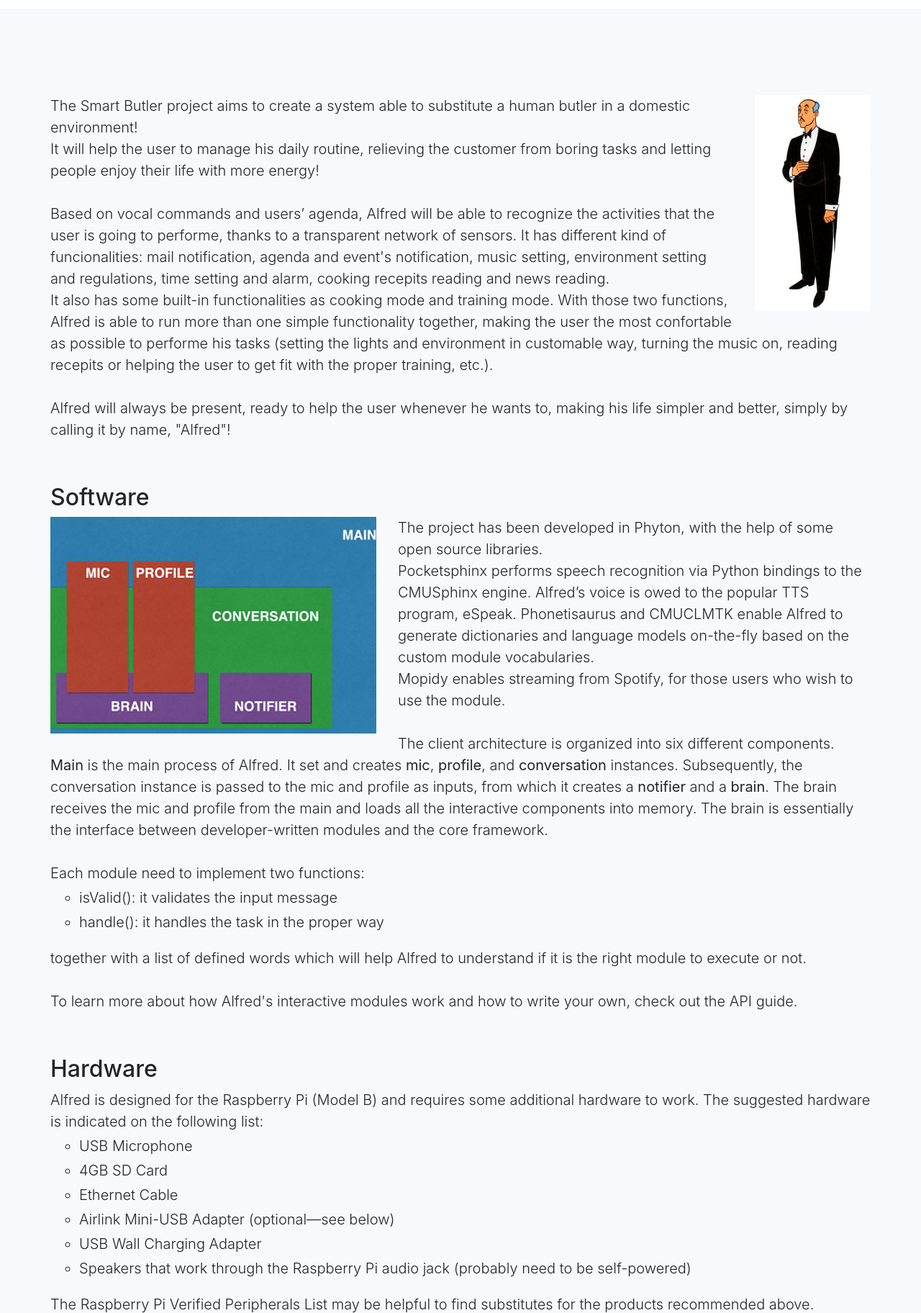
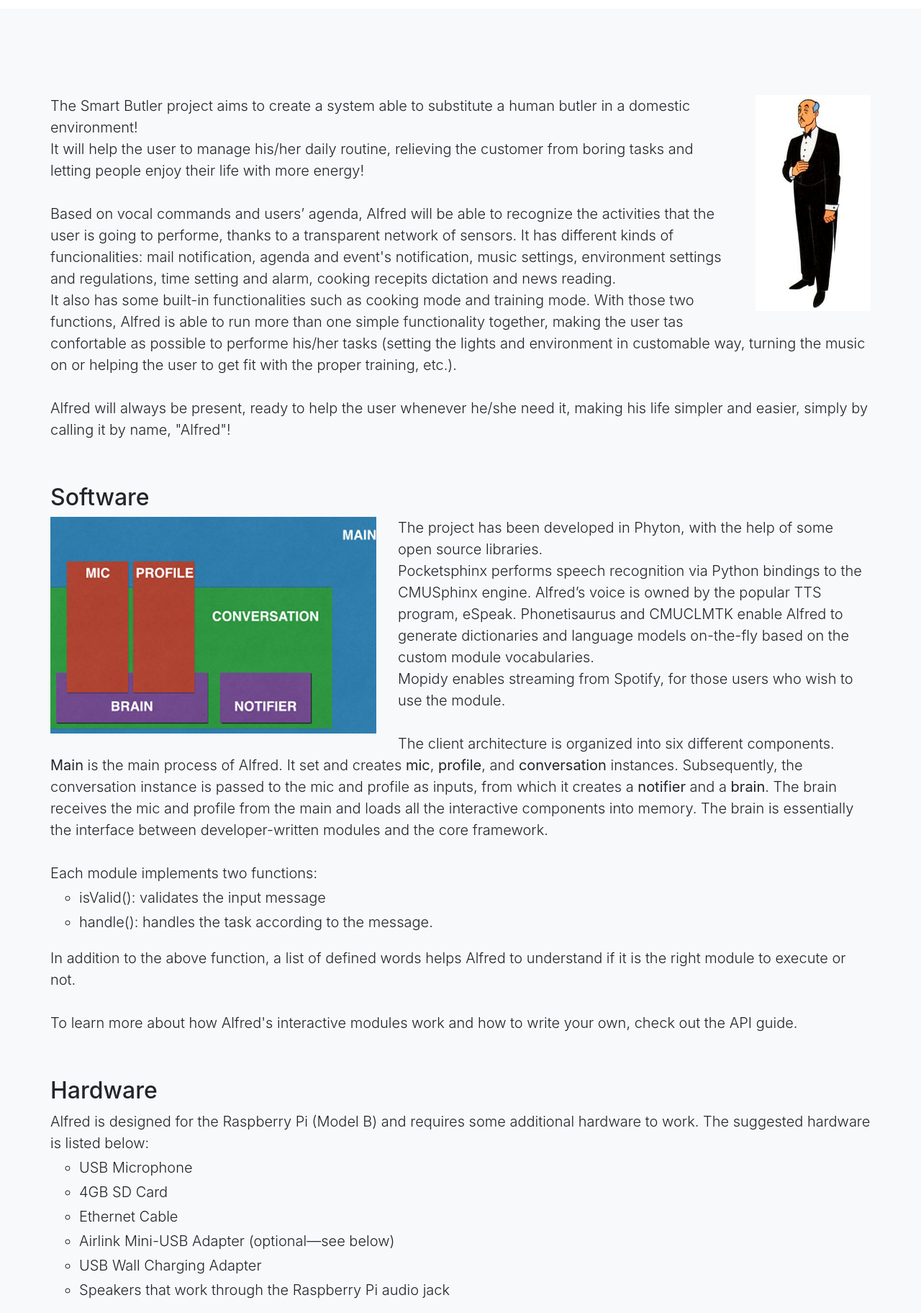
Before and after one commit to RonFrancesca/RonFrancesca.github.io, a website with bundled scripts: page alfred.html in a window 1280 px wide. Shown: the part 160-1984 px from the top of the page at 72% size. Built offline with nearby package versions, Linux system fonts and the light colour scheme.

Commit message:
Update alfred.html

```diff
--- a/alfred.html
+++ b/alfred.html
@@ -88,18 +88,18 @@
         <div class="row">
           <p class="lead mb-1"><img src="img/alfred/alfred.jpg" align="right" style="margin-left: 1.5em;margin-bottom: 1.5em">
             The Smart Butler project aims to create a system able to substitute a human butler in a domestic environment!
-            <br>It will help the user to manage his daily routine,
+            <br>It will help the user to manage his/her daily routine,
             relieving the customer from boring tasks and letting people enjoy their life with more energy!
           <br><br>
           Based on vocal commands and users’ agenda,
           Alfred will be able to recognize the activities that the user is going to performe, thanks to a transparent network of sensors.
-          It has different kind of funcionalities: mail notification, agenda and event's notification, music setting, environment setting and regulations,
-          time setting and alarm, cooking recepits reading and news reading.
-          <br>It also has some built-in functionalities as cooking mode and training mode. With those two functions, Alfred is able
-          to run more than one simple functionality together, making the user the most confortable as possible to performe his tasks (setting the lights and environment in customable way,
-          turning the music on, reading recepits or helping the user to get fit with the proper training, etc.).
+          It has different kinds of funcionalities: mail notification, agenda and event's notification, music settings, environment settings and regulations,
+          time setting and alarm, cooking recepits dictation and news reading.
+          <br>It also has some built-in functionalities such as cooking mode and training mode. With those two functions, Alfred is able
+          to run more than one simple functionality together, making the user tas confortable as possible to performe his/her tasks (setting the lights and environment in customable way,
+          turning the music on or helping the user to get fit with the proper training, etc.).
           <br><br>
-          Alfred will always be present, ready to help the user whenever he wants to, making his life simpler and better,
+          Alfred will always be present, ready to help the user whenever he/she need it, making his life simpler and easier,
           simply by calling it by name, "Alfred"!
           </p>
 
@@ -115,7 +115,7 @@
          <p class="lead mb-1"><img src="img/alfred/software.jpg" align="left" style="margin-right: 1.5em;">
            The project has been developed in Phyton, with the help of some open source libraries.
            <br>Pocketsphinx performs speech recognition via Python bindings to the CMUSphinx engine.
-           Alfred’s voice is owed to the popular TTS program, eSpeak. Phonetisaurus and CMUCLMTK enable Alfred
+           Alfred’s voice is owned by the popular TTS program, eSpeak. Phonetisaurus and CMUCLMTK enable Alfred
            to generate dictionaries and language models on-the-fly based on the custom module vocabularies. <br>
            Mopidy enables streaming from Spotify, for those users who wish to use the module.
            <br><br>
@@ -124,12 +124,12 @@
            the conversation instance is passed to the mic and profile as inputs, from which it creates a <b>notifier</b> and a <b>brain</b>.
            The brain receives the mic and profile from the main and loads all the interactive components into memory.
            The brain is essentially the interface between developer-written modules and the core framework. <br><br>
-           Each module need to implement two functions:
+           Each module implements two functions:
            <ul style="list-style-type:circle">
-           <li class="lead mb-1">isValid(): it validates the input message</li>
-           <li class="lead mb-1">handle(): it handles the task in the proper way</li>
+           <li class="lead mb-1">isValid(): validates the input message</li>
+           <li class="lead mb-1">handle(): handles the task according to the message.</li>
            </ul>
-            <p class="lead mb-1">together with a list of defined words which will help Alfred to understand if it is the right module to execute or not.
+            <p class="lead mb-1">In addition to the above function, a list of defined words helps Alfred to understand if it is the right module to execute or not.
            <br><br>
            To learn more about how Alfred's interactive modules work and how to write your own, check out the API guide.
           </p>
@@ -144,14 +144,14 @@
         <br>
         <p class="lead mb-1">
         Alfred is designed for the Raspberry Pi (Model B) and requires some additional hardware to work.
-        The suggested hardware is indicated on the following list:
+        The suggested hardware is listed below:
         <ul style="list-style-type:circle">
           <li class="lead mb-1">USB Microphone</li>
           <li class="lead mb-1">4GB SD Card</li>
           <li class="lead mb-1">Ethernet Cable</li>
           <li class="lead mb-1">Airlink Mini-USB Adapter (optional—see below)</li>
           <li class="lead mb-1">USB Wall Charging Adapter</li>
-          <li class="lead mb-1">Speakers that work through the Raspberry Pi audio jack (probably need to be self-powered)</li>
+          <li class="lead mb-1">Speakers that work through the Raspberry Pi audio jack</li>
         </ul>
         <p class="lead mb-1">
         The Raspberry Pi Verified Peripherals List may be helpful to find substitutes for the products recommended above.
@@ -161,15 +161,15 @@
         The user only need to insert the microphone, SD card, wireless adapter (if any),
         ethernet cable, and speakers into the Raspberry Pi. The USB wall charging adapter is recommended to power Alfred as a standalone device.
         The ethernet cable will be used to log into the Raspberry Pi from a computer during the software installation step.
-        If after the installation the user prefer to use a wireless connection, this cable can be removed. <br>
+        If after the installation the user prefers to use a wireless connection, this cable can be removed. <br>
         In fact, Alfred runs just fine on a wired connection (via ethernet),
-        so the user can choose between the two setups depending on what works best for him.</p>
+        so the user can choose between the two setups depending on what works best for him/her.</p>
         <p class="lead mb-1"><img src="img/alfred/hardwareLA.jpg" align="right" style="margin-left: 1.5em;margin-top: 1.5em"><br><br><br><br><br>
           Different services as Youtube, Spotify, Big Oven's, Google's services are integrated in the system
           through the Dog Gateway, in order to use the proper API and perform the various tasks in the proper and most efficient way.
           <br><br><br><br><br>
-          If you want to know more about Alfred project, check
-          <a href="https://github.com/RonFrancesca/Alfred-The-SmartButler" target="_blank" style="color:#333333;text-decoration:underline">this link</a> out.
+          If you want to know more about the Alfred project, check out
+          <a href="https://github.com/RonFrancesca/Alfred-The-SmartButler" target="_blank" style="color:#333333;text-decoration:underline">this link</a>.
         </p>
         </div>
       </div>
```
